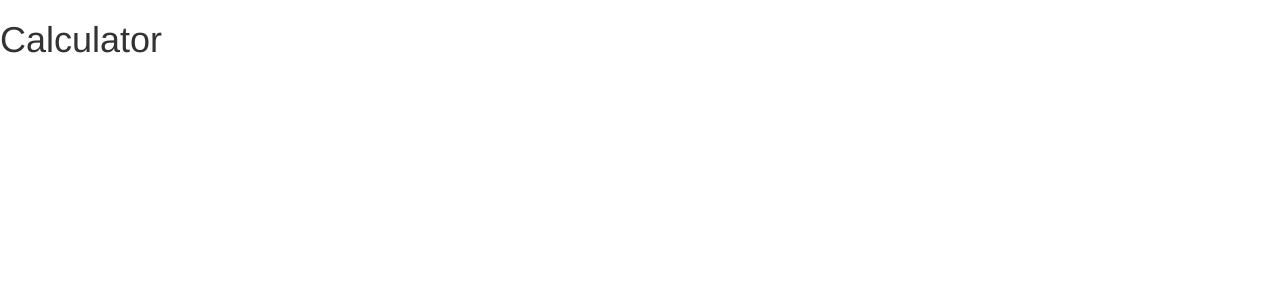
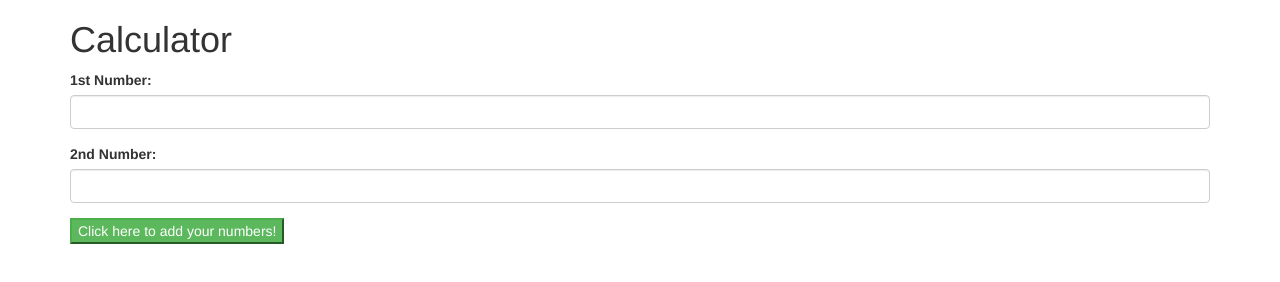
Before and after one commit to bgollins/fancycalculator, a plain HTML site: page index.html in a window 1280 px wide. Drawn offline with Linux system fonts and the light colour scheme.

Commit message:
add initial business logic to scripts.js and basic HTML for user input capability

```diff
--- a/index.html
+++ b/index.html
@@ -8,6 +8,19 @@
     <script src="js/scripts.js"></script>
   </head>
   <body>
-    <h1>Calculator</h1>
+    <div class="container">
+      <h1>Calculator</h1>
+      <form id="add">
+        <div class="form-group">
+          <label for="num1">1st Number: </label>
+          <input type="text" class="form-control" id="num1">
+        </div>
+        <div class="form-group">
+          <label for="num2">2nd Number: </label>
+          <input type="text" class="form-control" id="num2">
+        </div>
+        <button type="submit" class="btn-success">Click here to add your numbers!</button>
+      </form>
+    </div>
   </body>
 </html>
```
Also changed, not shown: scripts/scripts.js (added, +23 -0 lines).
